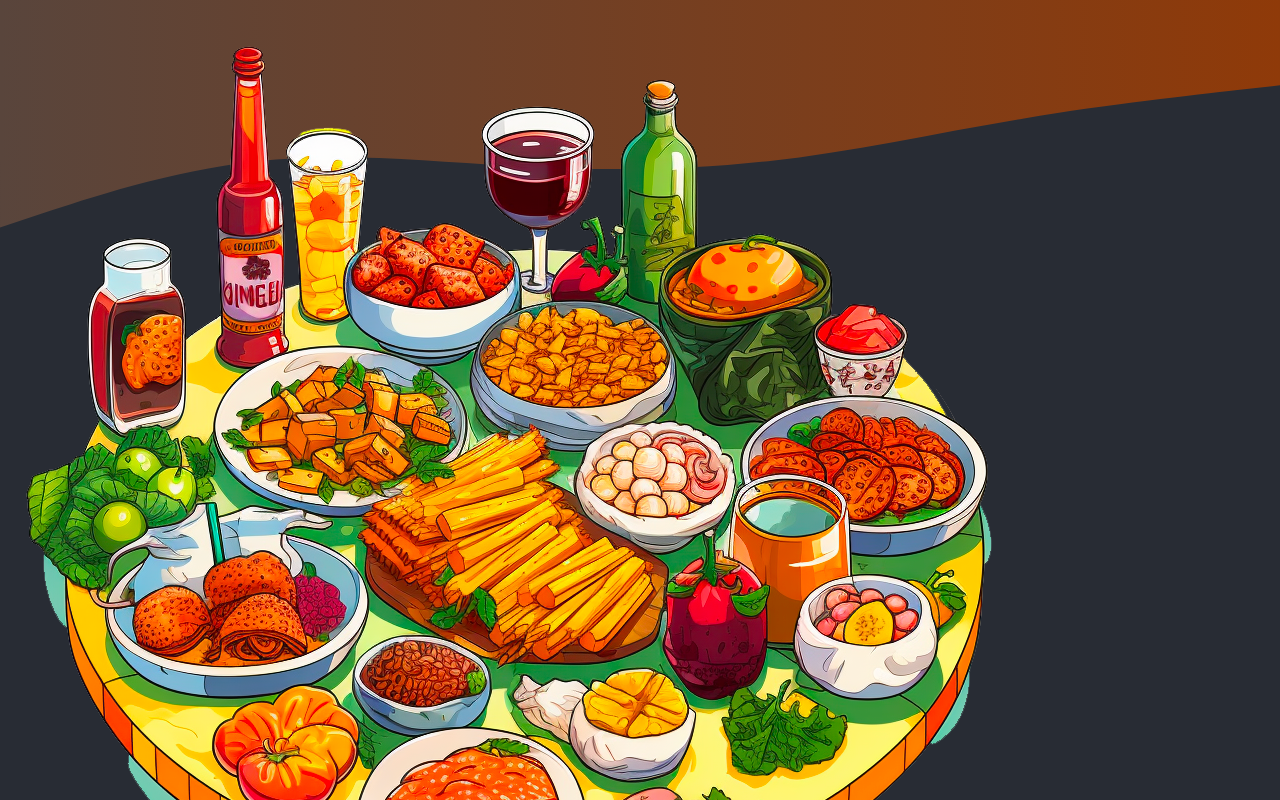
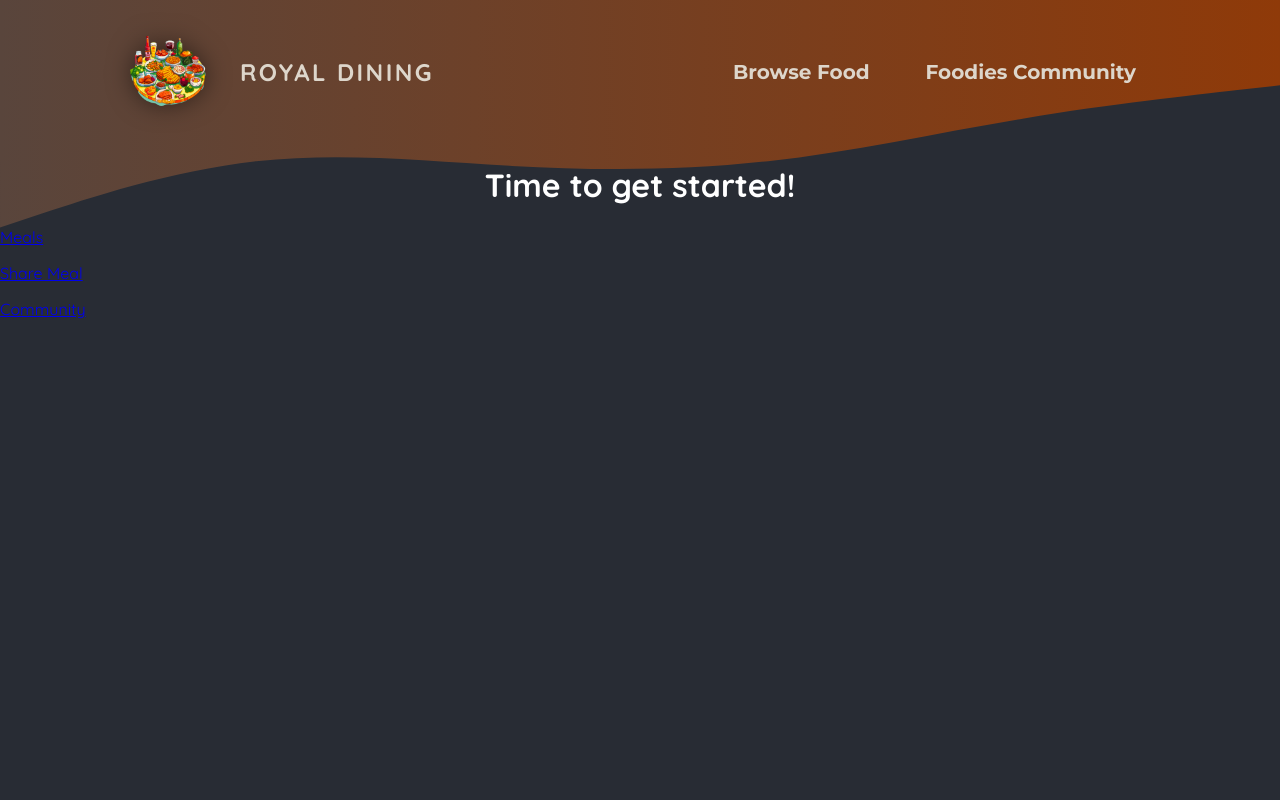
Before and after one commit to jonahunuafe/jonah-foodies, a Next.js app: page / in a window 1280 px wide. Shown: the top 800 px of the page. Built offline with nearby package versions, Linux system fonts and the light colour scheme.

Commit message:
styled header component

```diff
--- a/app/globals.css
+++ b/app/globals.css
@@ -10,6 +10,7 @@
 
 body {
   margin: 0;
+  padding: 0;
   background: radial-gradient(#282c34, #282c34);
 }
 
--- a/components/main-header.js
+++ b/components/main-header.js
@@ -1,14 +1,15 @@
 import Link from "next/link";
-import logoImg from "@/assets/logo.png"
+import logoImg from "@/assets/logo.png";
+import classes from "./main-header.module.css";
 
 export default function MainHeader() {
     return (
-        <header>
-            <Link href="/meals">
+        <header className={classes.header}>
+            <Link href="/meals" className={classes.logo}>
                 <img src={logoImg.src} alt="A plate with food on it" />
                 Royal Dining
             </Link>
-            <nav>
+            <nav className={classes.nav}>
                 <ul>
                     <li>
                         <Link href="/meals">Browse Food</Link>
--- /dev/null
+++ b/components/main-header.module.css
@@ -0,0 +1,82 @@
+.header {
+    display: flex;
+    flex-direction: column;
+    justify-content: space-between;
+    /* align-items: center; */
+    /* padding: 2rem 1rem; */
+}
+
+.nav ul {
+    list-style: none;
+    margin: 0;
+    padding: 0;
+    display: flex;
+    flex-direction: column;
+    gap: 1.5rem;
+    font-family: 'Montserrat', sans-serif;
+    font-size: 1.25rem;
+}
+
+.nav a {
+    text-decoration: none;
+    color: #ddd6cb;
+    font-weight: bold;
+    /* padding: 0.5rem 1rem; */
+    border-radius: 0.5rem;
+}
+
+.nav a:hover,
+.nav a:active {
+    background: linear-gradient(90deg, #ff8a05, #f9b331);
+    background-clip: text;
+    -webkit-background-clip: text;
+    -webkit-text-fill-color: transparent;
+    text-shadow: 0 0 18px rgba(248, 190, 42, 0.8);
+}
+
+.active {
+    background: linear-gradient(90deg, #ff8a05, #f9b331);
+    background-clip: text;
+    -webkit-background-clip: text;
+    -webkit-text-fill-color: transparent;
+}
+
+.logo {
+    display: flex;
+    align-items: center;
+    /* justify-content: center; */
+    gap: 2rem;
+    text-decoration: none;
+    color: #ddd6cb;
+    font-weight: bold;
+    /* font-family: 'Montserrat', sans-serif; */
+    letter-spacing: 0.15rem;
+    text-transform: uppercase;
+}
+
+.logo img {
+    width: 5rem;
+    height: 5rem;
+    object-fit: contain;
+    filter: drop-shadow(0 0 0.75rem rgba(0, 0, 0, 0.5));
+}
+
+@media (min-width: 768px) {
+    .header {
+        flex-direction: row;
+        align-items: center;
+        padding: 2rem 10%;
+    }
+
+    .nav ul {
+        flex-direction: row;
+    }
+
+    .nav a {
+        padding: 0.5rem 1rem;
+    }
+
+    .logo {
+        font-size: 1.5rem;
+    }
+}
```
